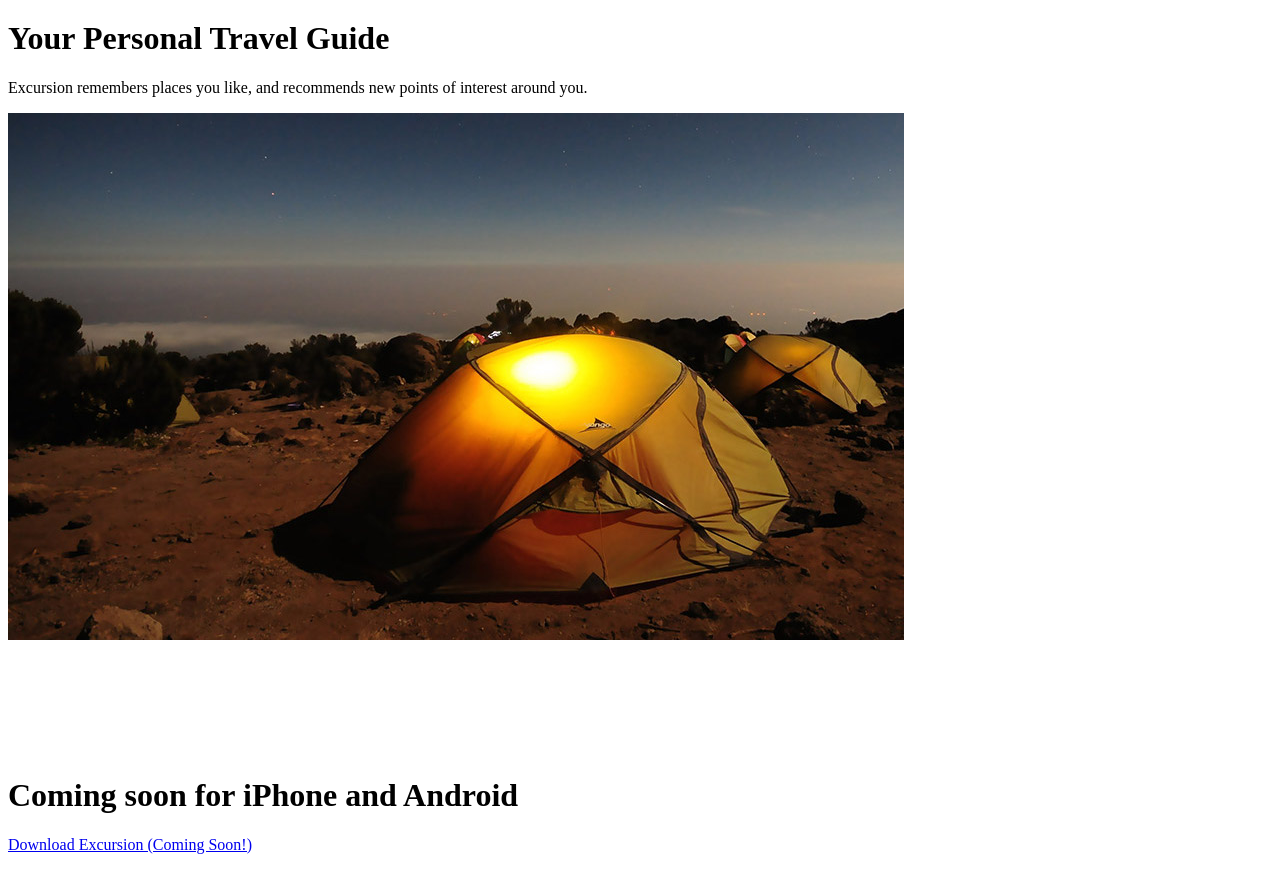
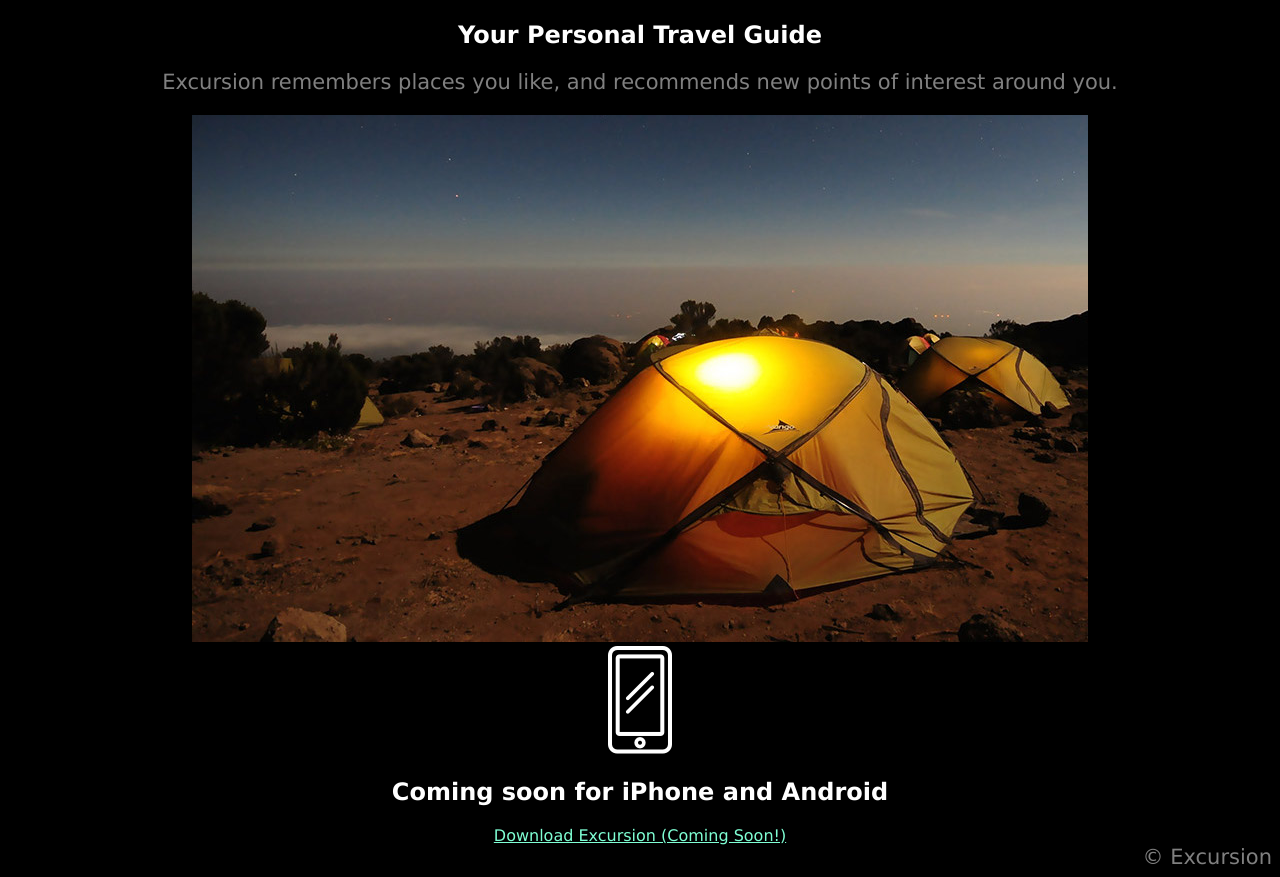
Before and after one commit to ENPlummer/excursion, a plain HTML site: page index.html in a window 1280 px wide. Shown: the part 253-1130 px from the top of the page. Drawn offline with Linux system fonts and the light colour scheme.

Commit message:
Updated the index.html file and added code to the style.css file.

```diff
--- a/index.html
+++ b/index.html
@@ -13,14 +13,15 @@
   		<video controls src="./resources/videos/excursion_video.mp4"></video>
   </div>
   <div class="travel">
-        <h1>Your Personal Travel Guide</h1>
+        <h2>Your Personal Travel Guide</h2>
         <p>Excursion remembers places you like, and recommends new points of interest around you.</p>
   		<img src="./resources/images/camp.jpg">
   </div>
   <div class="bottom">
   		<img src="./resources/images/phone.png">
-  		<h1>Coming soon for iPhone and Android</h1>
+  		<h2>Coming soon for iPhone and Android</h2>
   		<a href="#">Download Excursion (Coming Soon!)</a>
   </div>
+  <footer> &copy; Excursion</footer>
 </body>
 </html>
--- a/resources/css/style.css
+++ b/resources/css/style.css
@@ -0,0 +1,23 @@
+html {
+	background-color: black;
+	text-align: center;
+	font-family: Verdana;
+}
+
+h1, h2 {
+	color: white;
+}
+
+p, footer {
+	color: gray;
+	font-size: 21px;
+}
+
+a {
+	color: Aquamarine;
+	size: 16px;
+}
+
+footer {
+	text-align: right;
+}
```
